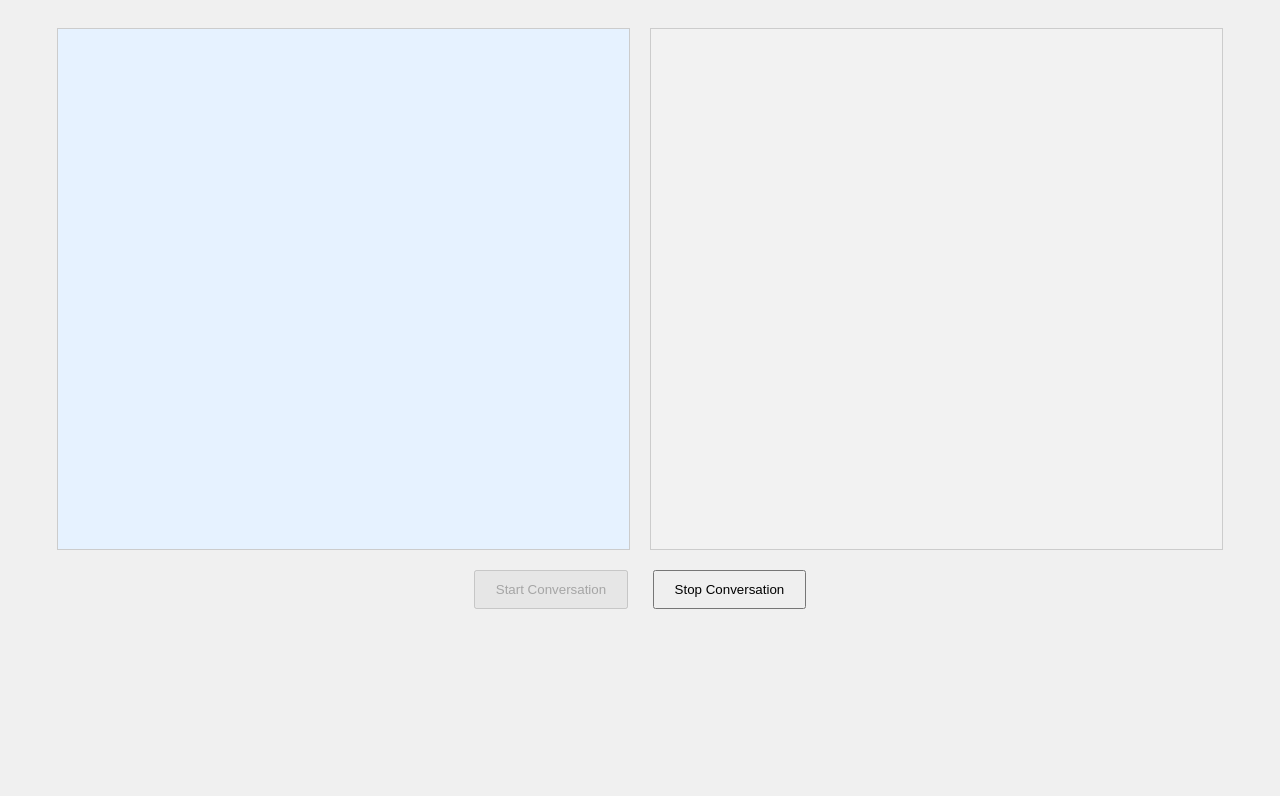
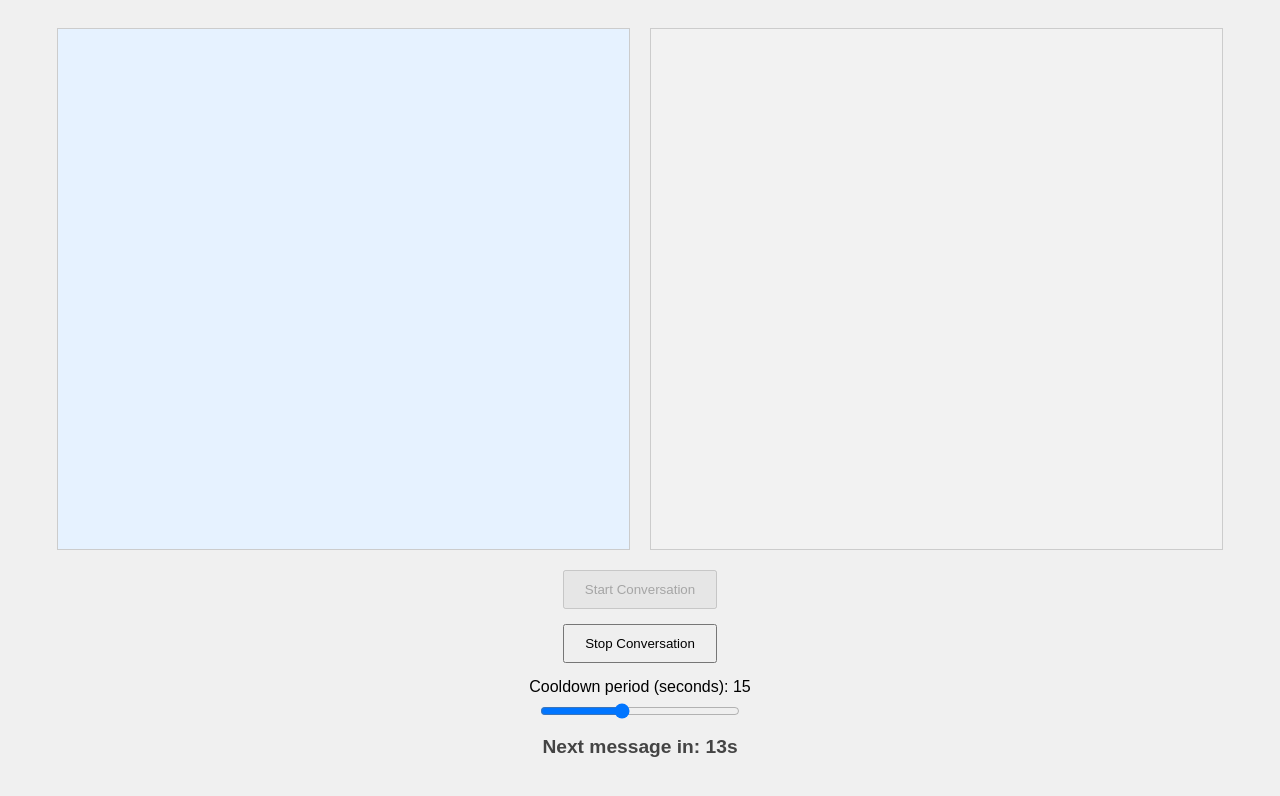
Before and after one commit to websimapi/websim-ai-agent-conversation, a plain HTML site: page index.html in a window 1280 px wide. Both pictures are taken after a click on the button "Start Conversation". Drawn offline with Linux system fonts and the light colour scheme; no server answers.

Commit message:
v5: Be sure the conversation has the other agent respond to the next agent continuously back and forth. Also show a timer until next fetch request will be sent. Also be able to change a slider value to make the fetch request happen sooner

```diff
--- a/app.js
+++ b/app.js
@@ -5,6 +5,8 @@ document.addEventListener('DOMContentLoaded', () => {
     const agent2Messages = document.getElementById('agent2-messages');
     const startButton = document.getElementById('start-conversation');
     const stopButton = document.getElementById('stop-conversation');
+    const cooldownSlider = document.getElementById('cooldown-slider');
+    const cooldownValue = document.getElementById('cooldown-value');
 
     const conversationManager = new ConversationManager(
         agent1Messages,
@@ -23,6 +25,12 @@ document.addEventListener('DOMContentLoaded', () => {
         stopButton.disabled = true;
     });
 
+    cooldownSlider.addEventListener('input', (e) => {
+        const value = parseInt(e.target.value);
+        cooldownValue.textContent = value;
+        conversationManager.setCooldownPeriod(value);
+    });
+
     // Initially disable stop button
     stopButton.disabled = true;
 });
--- a/conversation-manager.js
+++ b/conversation-manager.js
@@ -5,28 +5,64 @@ export class ConversationManager {
         this.conversationRunning = false;
         this.lastMessageTimestamp = 0;
         this.isRequestPending = false;
-        this.cooldown = 15000;
+        this.cooldownPeriod = 15000;
         this.currentSpeaker = 1;
+        this.countdownElement = document.getElementById('countdown');
+        this.countdownInterval = null;
+    }
+
+    setCooldownPeriod(seconds) {
+        this.cooldownPeriod = seconds * 1000;
+        if (this.conversationRunning) {
+            // Reset the countdown with new period
+            this.updateCountdown();
+        }
+    }
+
+    updateCountdown() {
+        if (this.countdownInterval) {
+            clearInterval(this.countdownInterval);
+        }
+
+        const updateTimer = () => {
+            const currentTime = Date.now();
+            const timeSinceLastMessage = currentTime - this.lastMessageTimestamp;
+            const remainingTime = Math.max(0, Math.ceil((this.cooldownPeriod - timeSinceLastMessage) / 1000));
+
+            if (this.countdownElement) {
+                this.countdownElement.textContent = remainingTime;
+            }
+        };
+
+        this.countdownInterval = setInterval(updateTimer, 100);
+        updateTimer(); // Initial update
     }
 
     async startConversation() {
         this.conversationRunning = true;
         await this.getAIResponse('You are Agent 1. Start a conversation about an interesting topic.', this.agent1Container);
         this.lastMessageTimestamp = Date.now();
+        this.updateCountdown();
         this.continueConversation();
     }
 
     stopConversation() {
         this.conversationRunning = false;
         this.isRequestPending = false;
+        if (this.countdownInterval) {
+            clearInterval(this.countdownInterval);
+        }
+        if (this.countdownElement) {
+            this.countdownElement.textContent = Math.ceil(this.cooldownPeriod / 1000);
+        }
     }
 
     async continueConversation() {
         if (!this.conversationRunning || this.isRequestPending) return;
 
         const timeSinceLast = Date.now() - this.lastMessageTimestamp;
-        if (timeSinceLast < this.cooldown) {
-            setTimeout(() => this.continueConversation(), this.cooldown - timeSinceLast);
+        if (timeSinceLast < this.cooldownPeriod) {
+            setTimeout(() => this.continueConversation(), this.cooldownPeriod - timeSinceLast);
             return;
         }
 
@@ -50,6 +86,7 @@ export class ConversationManager {
             }
 
             this.lastMessageTimestamp = Date.now();
+            this.updateCountdown();
         } catch (error) {
             console.error('Conversation error:', error);
         } finally {
@@ -57,7 +94,7 @@ export class ConversationManager {
         }
 
         if (this.conversationRunning) {
-            setTimeout(() => this.continueConversation(), this.cooldown);
+            setTimeout(() => this.continueConversation(), this.cooldownPeriod);
         }
     }
 
--- a/index.html
+++ b/index.html
@@ -12,6 +12,11 @@
     <div id="controls">
         <button id="start-conversation">Start Conversation</button>
         <button id="stop-conversation">Stop Conversation</button>
+        <div class="cooldown-control">
+            <label for="cooldown-slider">Cooldown period (seconds): <span id="cooldown-value">15</span></label>
+            <input type="range" id="cooldown-slider" min="5" max="30" value="15" step="1">
+        </div>
+        <div id="countdown-timer">Next message in: <span id="countdown">15</span>s</div>
     </div>
     <script type="module" src="app.js"></script>
 <script defer src="https://static.cloudflareinsights.com/beacon.min.js/v8c78df7c7c0f484497ecbca7046644da1771523124516" integrity="sha512-8DS7rgIrAmghBFwoOTujcf6D9rXvH8xm8JQ1Ja01h9QX8EzXldiszufYa4IFfKdLUKTTrnSFXLDkUEOTrZQ8Qg==" data-cf-beacon='{"version":"2024.11.0","token":"4c6229722a6346bc8eb5cb0e5eae5d41","server_timing":{"name":{"cfCacheStatus":true,"cfEdge":true,"cfExtPri":true,"cfL4":true,"cfOrigin":true,"cfSpeedBrain":true},"location_startswith":null}}' crossorigin="anonymous"></script>
--- a/styles.css
+++ b/styles.css
@@ -49,9 +49,30 @@ body {
 
 #controls {
     margin-top: 20px;
+    display: flex;
+    flex-direction: column;
+    align-items: center;
+    gap: 15px;
+}
+
+.cooldown-control {
+    display: flex;
+    flex-direction: column;
+    align-items: center;
+    gap: 5px;
+}
+
+#cooldown-slider {
+    width: 200px;
 }
 
 button {
     margin: 0 10px;
     padding: 10px 20px;
 }
+
+#countdown-timer {
+    font-size: 1.2em;
+    font-weight: bold;
+    color: #444;
+}
```
